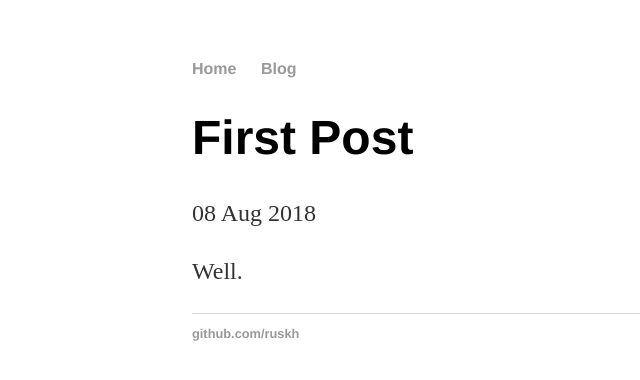
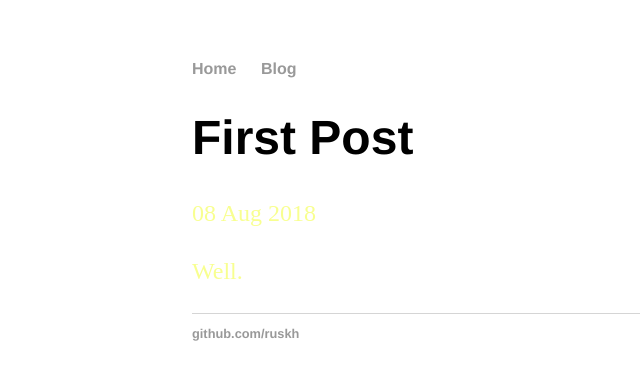
Before and after one commit to ruskh/ruskh.github.io, a Jekyll site: the page built from _posts/2018-08-08-First-post.md, in a window 1280 px wide. Shown: the top 380 px of the page, without its empty margins (0-640 px from the left). Built offline with Jekyll 4.4.1, drawn with Linux system fonts in a browser that asks for light colours.

Commit message:
Update main.css

```diff
--- a/css/main.css
+++ b/css/main.css
@@ -26,7 +26,7 @@ h1 {
 p {
     font-size: 1.5em;
     line-height: 1.4em;
-    color: #333;
+    color: #F8FF90;
 }
 footer {
     border-top: 1px solid #d5d5d5;
```
